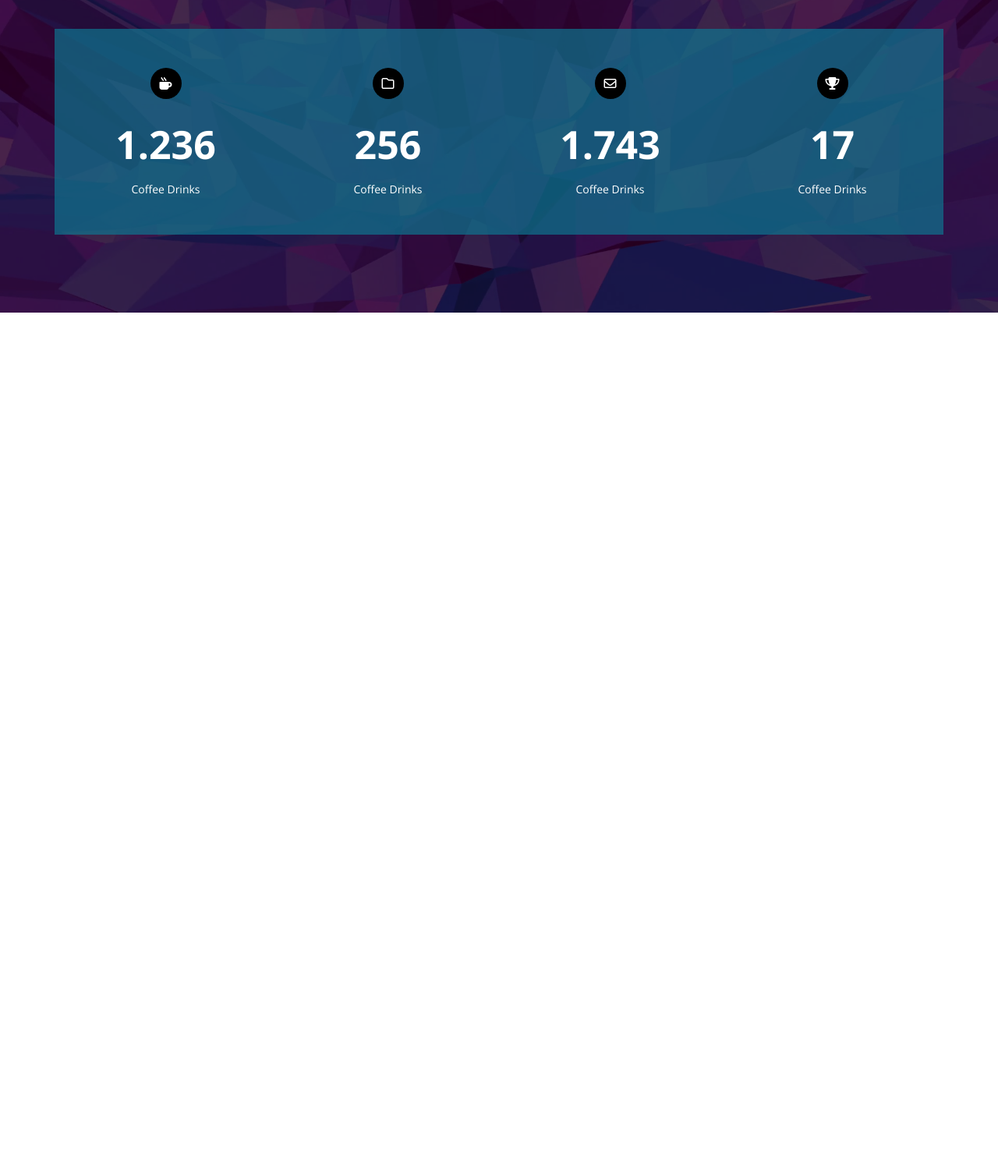
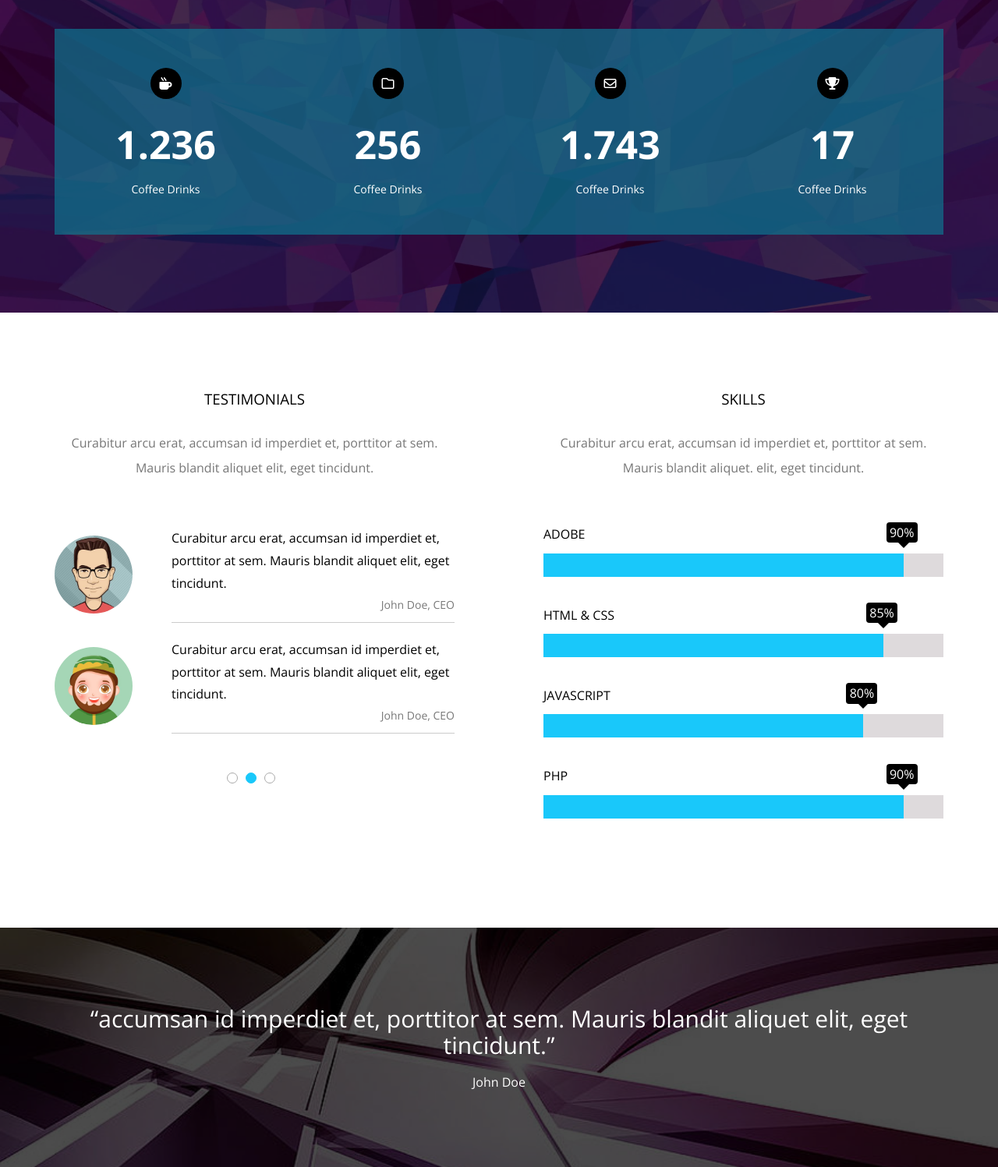
Before and after one commit to saxabani/kasper, a plain HTML site: page index.html in a window 1280 px wide. Shown: the part 4661-6158 px from the top of the page at 78% size. Before the commit the page ends 5062 px from the top, so only its background shows below. Drawn offline with nearby package versions, Linux system fonts and the light colour scheme.

Commit message:
adding two section

```diff
--- a/css/style.css
+++ b/css/style.css
@@ -560,3 +560,139 @@ header nav .form i {
     font-size: 14px;
 }
 /* End Stats */
+
+/* Start Skills */
+.our-skills .container {
+    display: flex;
+    justify-content: space-between;
+    flex-wrap: wrap;
+}
+@media (min-width: 992px) {
+    .our-skills .container > div {
+        flex-basis: 45%;
+    }
+}
+.our-skills .container > div h3 {
+    margin: 0 0 30px;
+    font-weight: normal;
+    text-align: center;
+    text-transform: uppercase;
+}
+.our-skills .container > div > p {
+    color: #777;
+    line-height: 2;
+    text-align: center;
+    margin-bottom: 60px;
+}
+.our-skills .testimonials .content {
+    display: flex;
+    align-items: center;
+    margin-bottom: 20px;
+}
+.our-skills .testimonials .content img {
+    width: 100px;
+    border-radius: 50%;
+    margin-right: 50px;
+}
+@media (max-width: 767px) {
+    .our-skills .testimonials .content {
+        flex-direction: column;
+        text-align: center;
+    }
+    .our-skills .testimonials .content img {
+        margin:0 auto 20px;
+    }
+}
+.our-skills .testimonials .text {
+    line-height: 1.8;
+    border-bottom: 1px solid #CCC;
+}
+.our-skills .testimonials .text p {
+    color: #777;
+    text-align: right;
+    font-size: 14px;
+    margin-bottom: 10px;
+}
+.our-skills .testimonials .bullets {
+    display: flex;
+    justify-content: center;
+    margin-block: 50px;
+}
+.our-skills .testimonials .bullets li {
+    width: 14px;
+    height: 14px;
+    border: 1px solid #aaa;
+    border-radius: 50%;
+    margin-right: 10px;
+    cursor: pointer;
+}
+.our-skills .testimonials .bullets li.active {
+    background-color: var(--main-color);
+    border-color: var(--main-color);
+}
+.our-skills .skills .prog-holder {
+    margin-bottom: 40px;
+}
+.our-skills .skills .prog-holder h4 {
+    margin-bottom: 15px;
+    font-weight: normal;
+    text-transform: uppercase;
+}
+.our-skills .skills .prog-holder .prog {
+    background-color: #dedadc;
+    height: 30px;
+}
+.our-skills .skills .prog-holder .prog span {
+    display: block;
+    background-color: var(--main-color);
+    height: 100%;
+    position: relative;
+}
+.our-skills .skills .prog-holder .prog span::before {
+    content: attr(data-progress);
+    position: absolute;
+    background-color: black;
+    color: white;
+    top: -40px;
+    right: -18px;
+    padding: 4px 0;
+    width: 40px;
+    text-align: center;
+    border-radius: 4px;
+}
+.our-skills .skills .prog-holder .prog span::after {
+    content: "";
+    position: absolute;
+    border-style: solid;
+    border-width: 8px;
+    border-color: black transparent transparent;
+    right: -8px;
+    top: -15px;
+}
+/* End Skills */
+/* Start Quote */
+.quote {
+    background-image: url(../images/quote.jpg);
+    background-size: cover;
+    position: relative;
+    text-align: center;
+    color: white;
+}
+.quote::before {
+    content: "";
+    position: absolute;
+    width: 100%;
+    height: 100%;
+    top: 0;
+    left: 0;
+    background-color: rgba(0, 0, 0, .7);
+}
+.quote .container {
+    position: relative;
+}
+.quote q {
+    font-size: 30px;
+    margin-bottom: 20px;
+    display: block;
+}
+/* End Quote */
--- a/index.html
+++ b/index.html
@@ -250,5 +250,69 @@
         </div>
     </div>
     <!-- End Stats -->
+    <!-- Start Skills -->
+    <div class="our-skills padd">
+        <div class="container">
+            <div class="testimonials">
+                <h3>Testimonials</h3>
+                <p>Curabitur arcu erat, accumsan id imperdiet et, porttitor at sem. Mauris blandit aliquet elit, eget tincidunt.</p>
+                <div class="content">
+                    <img src="./images/skills-01.jpg" alt="">
+                    <div class="text">Curabitur arcu erat, accumsan id imperdiet et, porttitor at sem. Mauris blandit aliquet elit, eget tincidunt.
+                        <p>John Doe, CEO</p>
+                    </div>
+                </div>
+                <div class="content">
+                    <img src="./images/skills-02.jpg" alt="">
+                    <div class="text">Curabitur arcu erat, accumsan id imperdiet et, porttitor at sem. Mauris blandit aliquet elit, eget tincidunt.
+                        <p>John Doe, CEO</p>
+                    </div>
+                </div>
+                <ul class="bullets">
+                    <li></li>
+                    <li class="active"></li>
+                    <li></li>
+                </ul>
+            </div>
+            <div class="skills">
+                <h3>skills</h3>
+                <p>Curabitur arcu erat, accumsan id imperdiet et, porttitor at sem. Mauris blandit aliquet.  elit, eget tincidunt.</p>
+                <div class="prog-holder">
+                    <h4>Adobe</h4>
+                    <div class="prog">
+                        <span style="width: 90%" data-progress="90%"></span>
+                    </div>
+                </div>
+                <div class="prog-holder">
+                    <h4>HTML &amp; CSS</h4>
+                    <div class="prog">
+                        <span style="width: 85%" data-progress="85%"></span>
+                    </div>
+                </div>
+                <div class="prog-holder">
+                    <h4>JavaScript</h4>
+                    <div class="prog">
+                        <span style="width: 80%" data-progress="80%"></span>
+                    </div>
+                </div>
+                <div class="prog-holder">
+                    <h4>PHP</h4>
+                    <div class="prog">
+                        <span style="width: 90%" data-progress="90%"></span>
+                    </div>
+                </div>
+            </div>
+        </div>
+    </div>
+    <!-- End Skills -->
+    <!-- Start Quote -->
+    <div class="quote padd">
+        <div class="container">
+            <q>accumsan id imperdiet et, porttitor at sem. Mauris blandit aliquet elit, eget tincidunt.</q>
+            <span>John Doe</span>
+
+        </div>
+    </div>
+    <!-- End Quote -->
 </body>
 </html>
```
